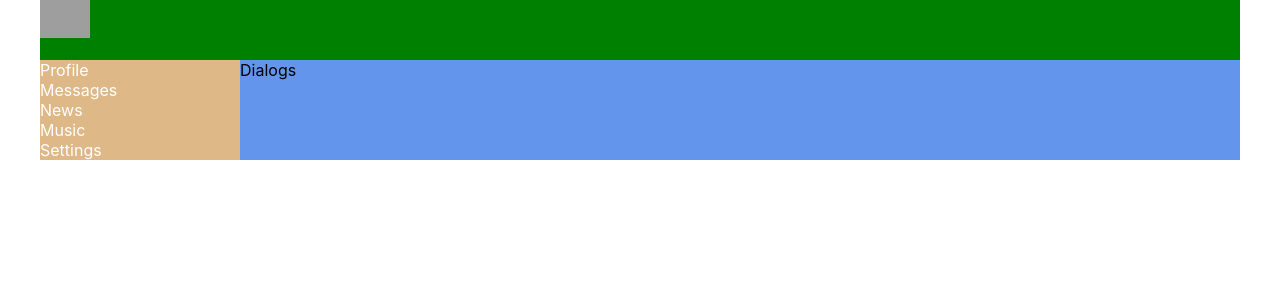
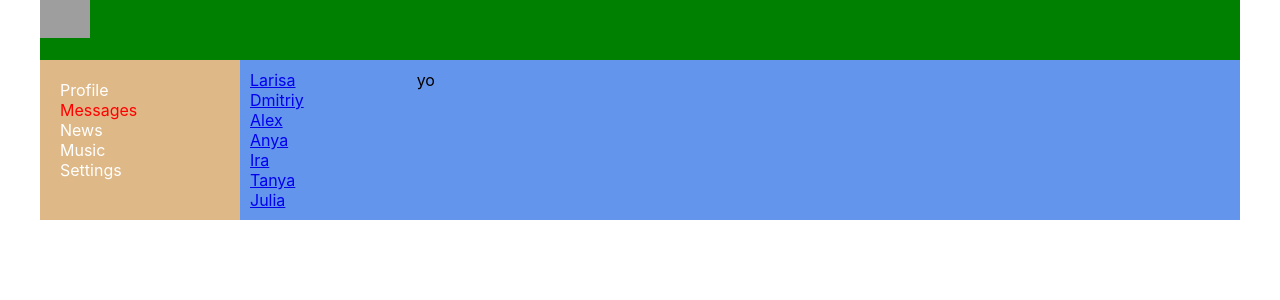
Before and after one commit to arestus/social-network-pet-project, a React (Create React App) app: page /dialogs in a window 1280 px wide. Shown: the top 300 px of the page. Built offline with nearby package versions, Linux system fonts and the light colour scheme; grey boxes are pictures that could not be loaded.

Commit message:
Added routes for components

```diff
--- a/package.json
+++ b/package.json
@@ -8,6 +8,7 @@
     "@testing-library/user-event": "^12.8.3",
     "react": "^17.0.2",
     "react-dom": "^17.0.2",
+    "react-router-dom": "^5.2.0",
     "react-scripts": "4.0.3",
     "web-vitals": "^1.1.2"
   },
--- a/src/App.js
+++ b/src/App.js
@@ -4,17 +4,26 @@
 import Navbar from "./components/Navbar/Navbar";
 import Profile from "./components/Profile/Profile";
 import Dialogs from "./components/Dialogs/Dialogs";
+import Settings from "./components/Settings/Settings";
+import News from "./components/News/News";
+import Music from "./components/Music/Music";
+import {BrowserRouter, Route} from 'react-router-dom'
 
 const App = () => {
     return (
-        <div className="app-wrapper">
-            <Header/>
-            <Navbar/>
-            {/*<Profile />*/}
-            <div className='app-wrapper-content'>
-                <Dialogs/>
+        <BrowserRouter>
+            <div className="app-wrapper">
+                <Header/>
+                <Navbar/>
+                <div className='app-wrapper-content'>
+                    <Route exact path='/dialogs' component={Dialogs}/>
+                    <Route path='/profile' component={Profile}/>
+                    <Route path='/settings' component={Settings}/>
+                    <Route path='/news' component={News}/>
+                    <Route path='/music' component={Music}/>
+                </div>
             </div>
-        </div>
+        </BrowserRouter>
     );
 };
 
--- a/src/components/Dialogs/Dialogs.jsx
+++ b/src/components/Dialogs/Dialogs.jsx
@@ -1,9 +1,38 @@
 import React from 'react'
 import s from './Dialogs.module.css'
+import {NavLink} from "react-router-dom";
+
+const DialogItem = ({name, id}) => {
+    return (
+        <div className={s.dialog + ' ' + s.active}>
+            <NavLink to={`/dialogs/${id}`}>{name}</NavLink>
+</div>
+)
+}
+
+const Message = ({message}) => {
+    return (
+        <div className={s.message}>{message}</div>
+    )
+}
+
 
 const Dialogs = () => {
     return (
-        <div>Dialogs</div>
+        <div className={s.dialogs}>
+            <div className={s.dialogsItems}>
+                <DialogItem name='Larisa' id='1'/>
+                <DialogItem name='Dmitriy' id='2'/>
+                <DialogItem name='Alex' id='3'/>
+                <DialogItem name='Anya' id='4'/>
+                <DialogItem name='Ira' id='5'/>
+                <DialogItem name='Tanya' id='6'/>
+                <DialogItem name='Julia' id='7'/>
+            </div>
+            <div className={s.messages}>
+                <Message message='yo'/>
+            </div>
+        </div>
     )
 }
 
--- a/src/components/Dialogs/Dialogs.module.css
+++ b/src/components/Dialogs/Dialogs.module.css
@@ -0,0 +1,23 @@
+.dialogs {
+    display: grid;
+    grid-template-columns: 2fr 10fr;
+}
+
+.dialogsItems {
+    padding: 10px;
+}
+.dialogsItems .active {
+    color: yellow;
+}
+
+.dialog {
+
+}
+
+.message {
+
+}
+
+.messages {
+    padding: 10px;
+}
--- /dev/null
+++ b/src/components/Music/Music.jsx
@@ -0,0 +1,10 @@
+import React from 'react'
+import s from './Music.module.css'
+
+const Music = () => {
+    return (
+        <div>Music</div>
+    )
+}
+
+export default Music;
--- a/src/components/Navbar/Navbar.jsx
+++ b/src/components/Navbar/Navbar.jsx
@@ -1,23 +1,24 @@
 import React from "react";
 import s from "./Navbar.module.css";
+import {NavLink} from "react-router-dom";
 
 const Navbar = () => {
     return (
         <nav className={s.nav}>
             <div className={s.item}>
-        <a>Profile</a>
+                <NavLink to='/profile' activeClassName={s.active}>Profile</NavLink>
             </div>
             <div className={s.item}>
-        <a>Messages</a>
+                <NavLink to='/dialogs' activeClassName={s.active}>Messages</NavLink>
             </div>
             <div className={s.item}>
-        <a>News</a>
+                <NavLink to='/news' activeClassName={s.active}>News</NavLink>
             </div>
             <div className={s.item}>
-        <a>Music</a>
+                <NavLink to='/music' activeClassName={s.active}>Music</NavLink>
             </div>
             <div className={s.item}>
-        <a>Settings</a>
+                <NavLink to='/settings' activeClassName={s.active}>Settings</NavLink>
             </div>
         </nav>
     );
--- a/src/components/Navbar/Navbar.module.css
+++ b/src/components/Navbar/Navbar.module.css
@@ -1,7 +1,14 @@
 .nav {
-  grid-area: n;
-  background-color: burlywood;
+    grid-area: n;
+    background-color: burlywood;
+    padding: 20px;
 }
-.item {
-  color: white;
+
+.item a {
+    color: white;
+    text-decoration: none;
 }
+
+.item a.active {
+    color: red;
+}
--- /dev/null
+++ b/src/components/News/News.jsx
@@ -0,0 +1,10 @@
+import React from 'react'
+import s from './News.module.css'
+
+const News = () => {
+    return (
+        <div>News</div>
+    )
+}
+
+export default News;
--- /dev/null
+++ b/src/components/Settings/Settings.jsx
@@ -0,0 +1,10 @@
+import React from 'react'
+import s from './Settings.module.css'
+
+const Settings = () => {
+    return (
+        <div>Settings</div>
+    )
+}
+
+export default Settings;
```
Also changed, not shown: src/components/Music/Music.module.css (added), src/components/News/News.module.css (added), src/components/Settings/Settings.module.css (added), 1 other file (tests, documents, lock files or other folders). Lines whose indentation alone changed are shown as unchanged.
